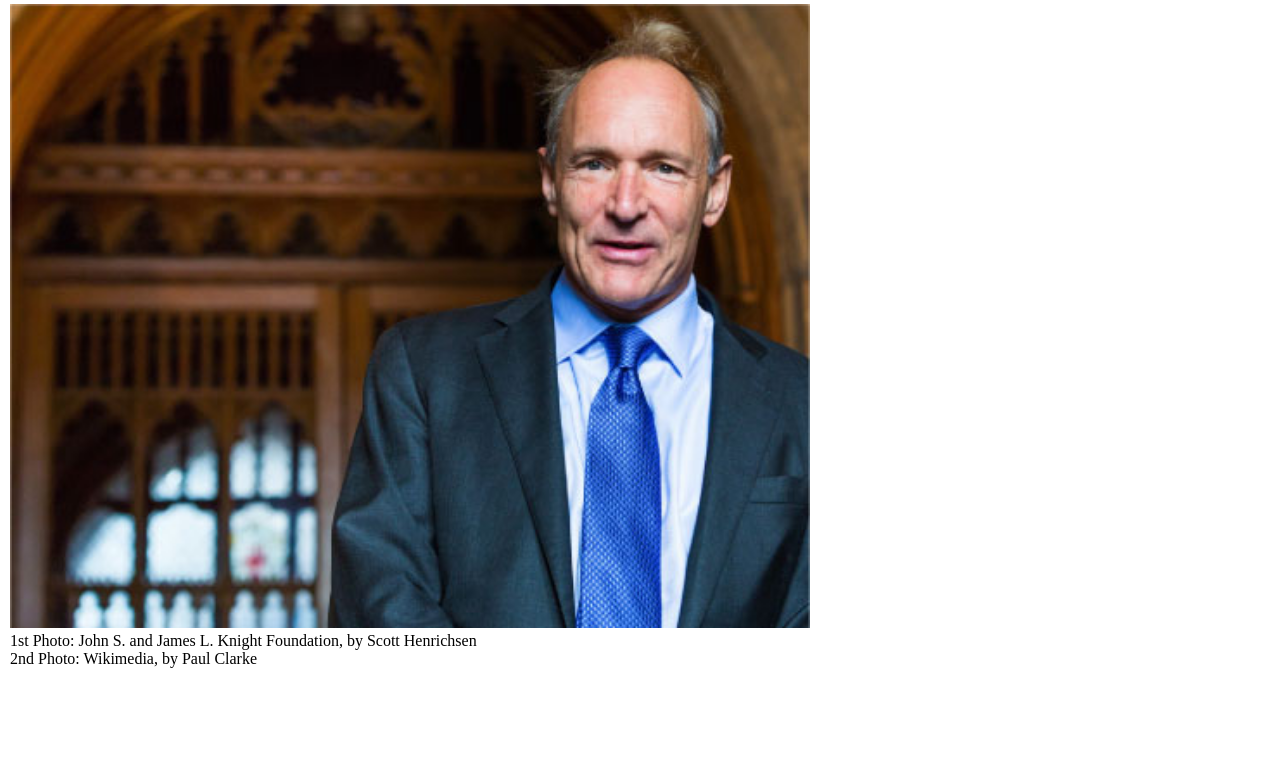
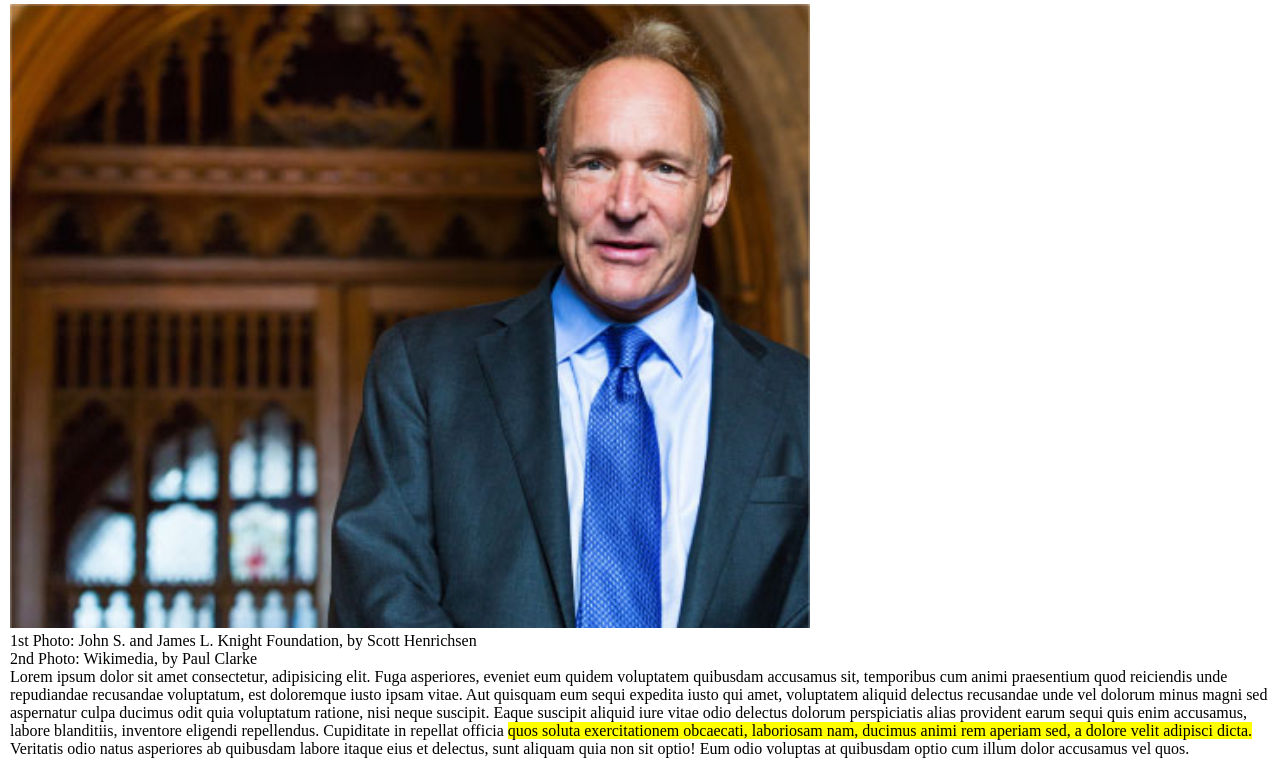
Before and after one commit to ariannadrovandi/html-css-booleaner, a plain HTML site: page index.html in a window 1280 px wide. Shown: the part 1101-1859 px from the top of the page. Before the commit the page ends 1769 px from the top, so only its background shows below. Drawn offline with Linux system fonts and the light colour scheme.

Commit message:
added 3rd section

```diff
--- a/index.html
+++ b/index.html
@@ -21,10 +21,16 @@
         <section>
             <figure>
                 <img class="tim1" src="./img/tim-1.jpg" alt="Tim 1">
-                <img src="./img/tim-2.jpg" alt="Tim 2">
+                <img class="tim2" src="./img/tim-2.jpg" alt="Tim 2">
                 <figcaption>1st Photo: John S. and James L. Knight Foundation, by Scott Henrichsen <br> 2nd Photo: Wikimedia, by Paul Clarke</figcaption>
             </figure>
         </section>
+
+        <section>
+            <p>Lorem ipsum dolor sit amet consectetur, adipisicing elit. Fuga asperiores, eveniet eum quidem voluptatem quibusdam accusamus sit, temporibus cum animi praesentium quod reiciendis unde repudiandae recusandae voluptatum, est doloremque iusto ipsam vitae. Aut quisquam eum sequi expedita iusto qui amet, voluptatem aliquid delectus recusandae unde vel dolorum minus magni sed aspernatur culpa ducimus odit quia voluptatum ratione, nisi neque suscipit. Eaque suscipit aliquid iure vitae odio delectus dolorum perspiciatis alias provident earum sequi quis enim accusamus, labore blanditiis, inventore eligendi repellendus. Cupiditate in repellat officia <span>quos soluta exercitationem obcaecati, laboriosam nam, ducimus animi rem aperiam sed, a dolore velit adipisci dicta.</span> Veritatis odio natus asperiores ab quibusdam labore itaque eius et delectus, sunt aliquam quia non sit optio! Eum odio voluptas at quibusdam optio cum illum dolor accusamus vel quos.</p>
+        </section>
+
+
     </main>
     <footer>
 
--- a/style/style.css
+++ b/style/style.css
@@ -11,6 +11,7 @@ header{
 
 .logo{
    margin-top: 140px;
+
     width: 180px;
 }
 
@@ -41,3 +42,7 @@ figure img{
 .tim1{
     width: 938px;
 }
+
+p span{
+    background-color: yellow;
+}
```
